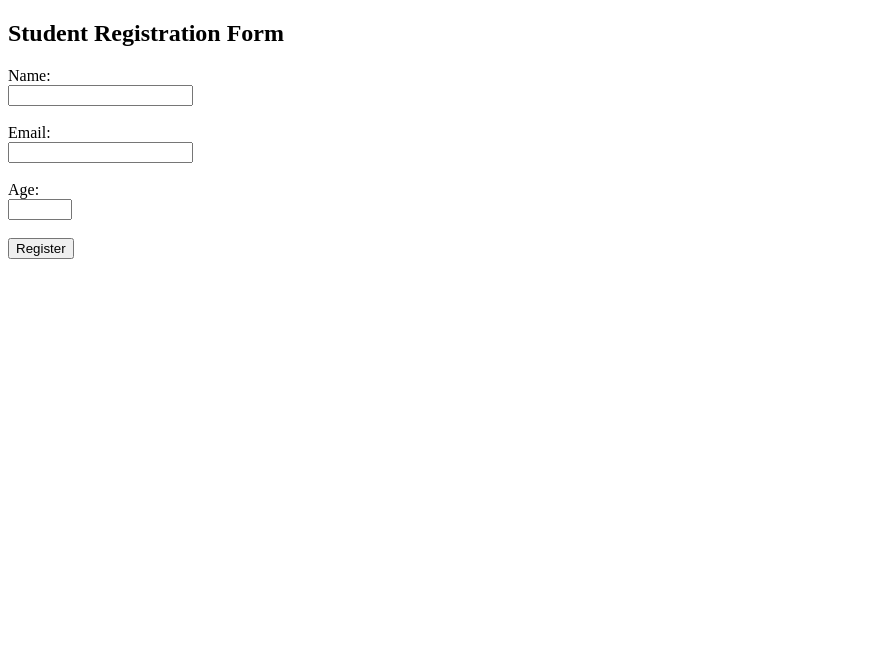
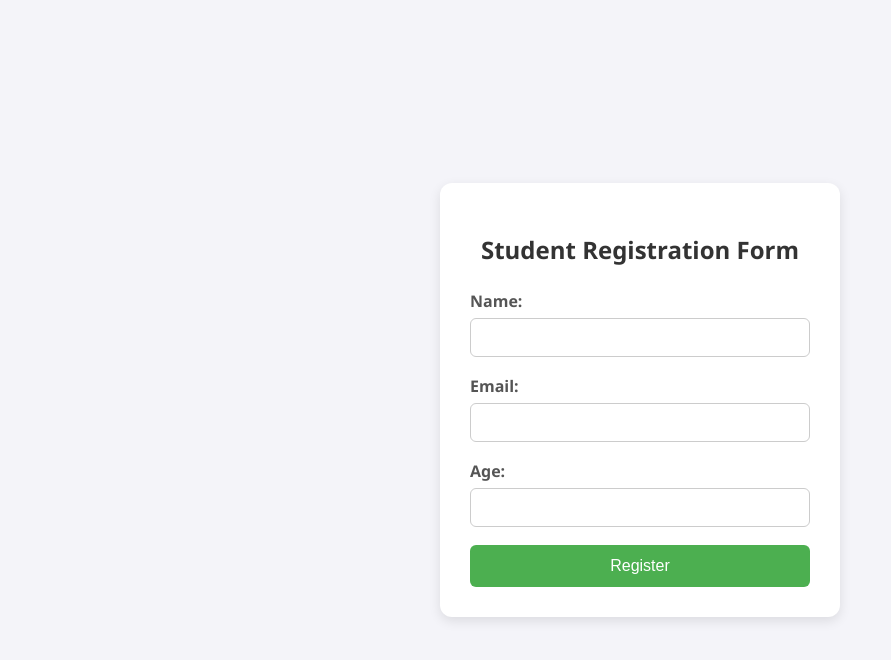
Before and after one commit to rainasuksham/Full-Stack, a plain HTML site: page index.html in a window 1280 px wide. Shown: the whole page, without its empty margins (0-891 px from the left). Drawn offline with Linux system fonts and the light colour scheme.

Commit message:
Update index.html

```diff
--- a/index.html
+++ b/index.html
@@ -1,28 +1,108 @@
 <!DOCTYPE html>
 <html lang="en">
 <head>
-  <meta charset="UTF-8">
+  <meta charset="UTF-8" />
+  <meta name="viewport" content="width=device-width, initial-scale=1.0"/>
   <title>Student Registration Form</title>
+  <style>
+    * {
+      box-sizing: border-box;
+    }
+
+    body {
+      font-family: 'Segoe UI', Tahoma, Geneva, Verdana, sans-serif;
+      background-color: #f4f4f9;
+      margin: 0;
+      padding: 0;
+      display: flex;
+      justify-content: center;
+      align-items: center;
+      height: 100vh;
+    }
+
+    .form-container {
+      background-color: #fff;
+      padding: 30px;
+      border-radius: 12px;
+      box-shadow: 0 4px 12px rgba(0, 0, 0, 0.1);
+      width: 100%;
+      max-width: 400px;
+    }
+
+    h2 {
+      text-align: center;
+      margin-bottom: 24px;
+      color: #333;
+    }
+
+    label {
+      display: block;
+      margin-bottom: 6px;
+      font-weight: 600;
+      color: #555;
+    }
+
+    input[type="text"],
+    input[type="email"],
+    input[type="number"] {
+      width: 100%;
+      padding: 10px 12px;
+      margin-bottom: 18px;
+      border: 1px solid #ccc;
+      border-radius: 6px;
+      font-size: 15px;
+    }
+
+    input[type="submit"] {
+      background-color: #4CAF50;
+      color: white;
+      padding: 12px;
+      border: none;
+      border-radius: 6px;
+      cursor: pointer;
+      font-size: 16px;
+      width: 100%;
+      transition: background-color 0.3s ease;
+    }
+
+    input[type="submit"]:hover {
+      background-color: #45a049;
+    }
+
+    @media (max-width: 480px) {
+      .form-container {
+        padding: 20px;
+        margin: 10px;
+      }
+
+      h2 {
+        font-size: 20px;
+      }
+
+      input[type="submit"] {
+        font-size: 15px;
+        padding: 10px;
+      }
+    }
+  </style>
 </head>
 <body>
 
-  <h2>Student Registration Form</h2>
+  <div class="form-container">
+    <h2>Student Registration Form</h2>
+    <form action="#" method="post">
+      <label for="name">Name:</label>
+      <input type="text" id="name" name="name" required>
 
-  <form action="#" method="post">
+      <label for="email">Email:</label>
+      <input type="email" id="email" name="email" required>
 
-    <label for="name">Name:</label><br>
-    <input type="text" id="name" name="name" required><br><br>
+      <label for="age">Age:</label>
+      <input type="number" id="age" name="age" min="1" max="100" required>
 
-
-    <label for="email">Email:</label><br>
-    <input type="email" id="email" name="email" required><br><br>
-
-
-    <label for="age">Age:</label><br>
-    <input type="number" id="age" name="age" min="1" max="100" required><br><br>
-
-    <input type="submit" value="Register">
-  </form>
+      <input type="submit" value="Register">
+    </form>
+  </div>
 
 </body>
 </html>
```
